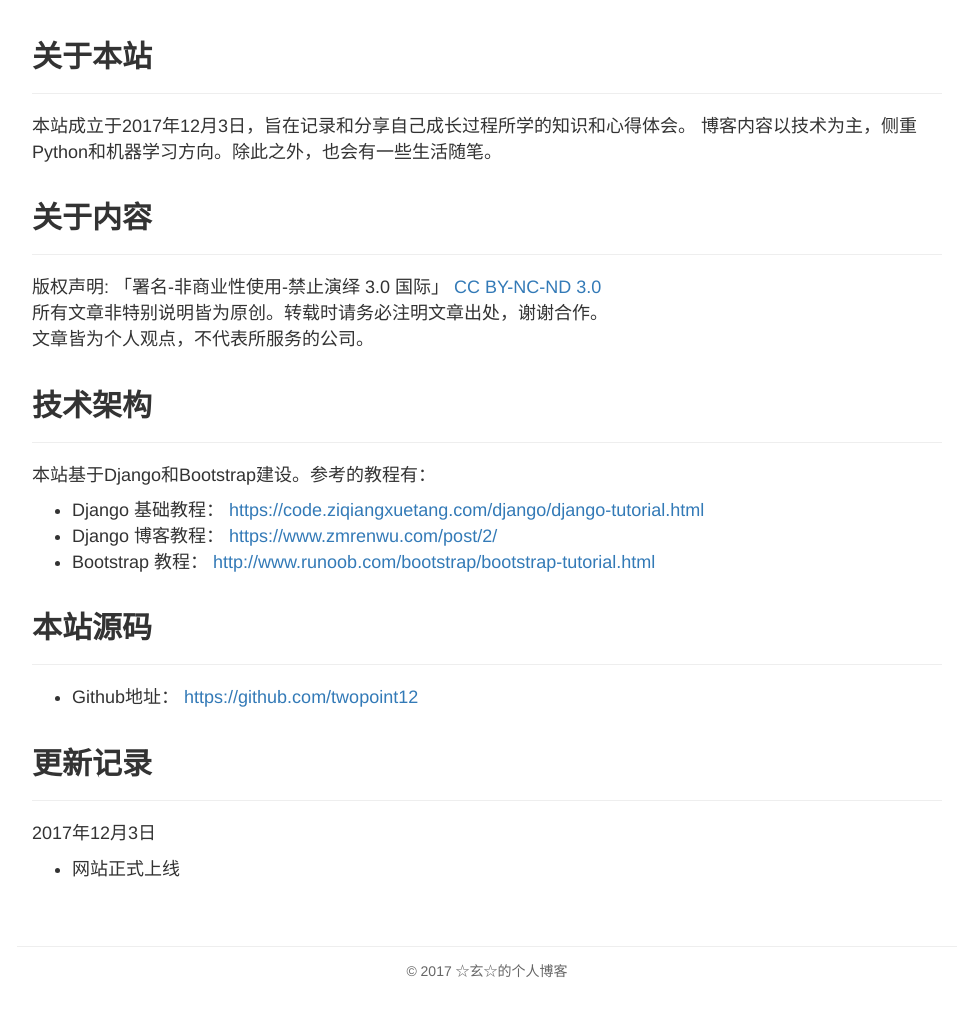
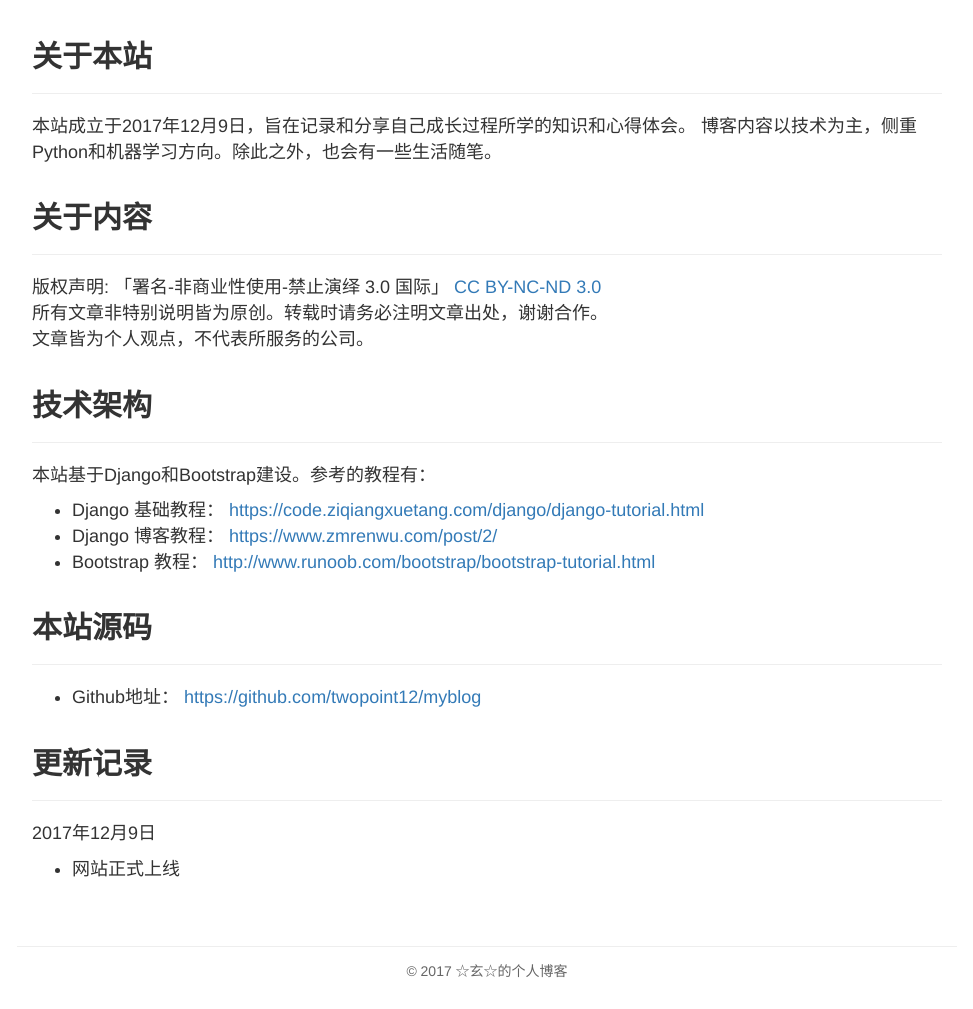
Before and after one commit to twopoint12/myblog, a Django app: template blog/templates/blog/about_site.html in a window 1280 px wide. Shown: the part 108-1117 px from the top of the page, without its empty margins (153-1126 px from the left). Run offline with Django 3.2, Linux system fonts and the light colour scheme; the template is opened without the code that fills it, so the values that code supplies are empty; parts of the project's set-up code (start-up, migrations or seed data) failed here and were passed over; some libraries are stand-ins or nearby versions.

Commit message:
Renew online date and code url.

```diff
--- a/blog/templates/blog/about_site.html
+++ b/blog/templates/blog/about_site.html
@@ -6,7 +6,7 @@
         <hr>
         <div>
             <p>
-            本站成立于2017年12月3日，旨在记录和分享自己成长过程所学的知识和心得体会。
+            本站成立于2017年12月9日，旨在记录和分享自己成长过程所学的知识和心得体会。
             博客内容以技术为主，侧重Python和机器学习方向。除此之外，也会有一些生活随笔。
             </p>
         </div>
@@ -52,8 +52,8 @@
             <ul>
                 <li>
                     Github地址：
-                    <a href="https://github.com/twopoint12">
-                        https://github.com/twopoint12
+                    <a href="https://github.com/twopoint12/myblog">
+                        https://github.com/twopoint12/myblog
                     </a>
                 </li>
             </ul>
@@ -63,7 +63,7 @@
         <hr>
         <div>
             <p>
-            2017年12月3日
+            2017年12月9日
             <ul>
                 <li>网站正式上线</li>
             </ul>
```
